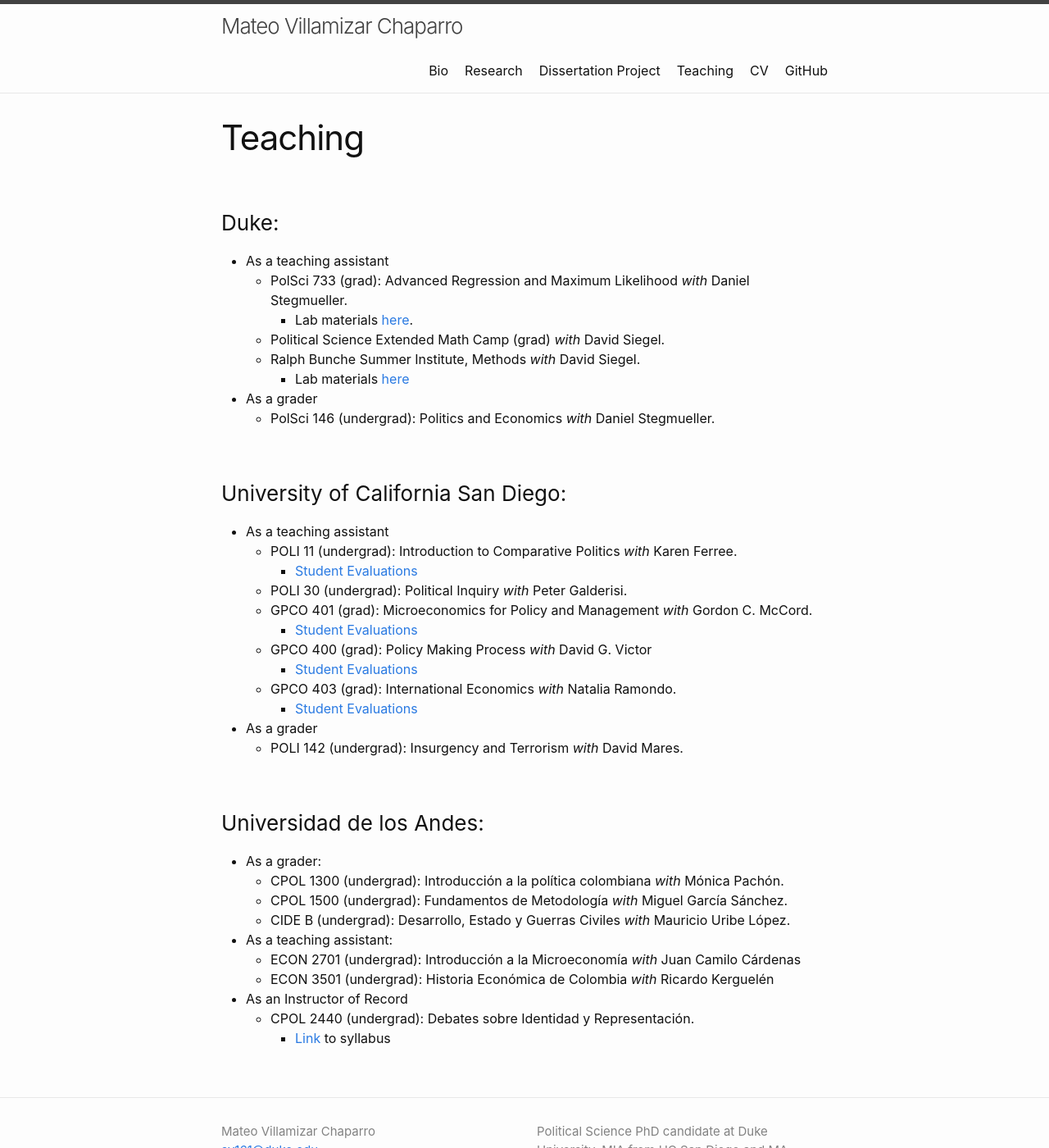
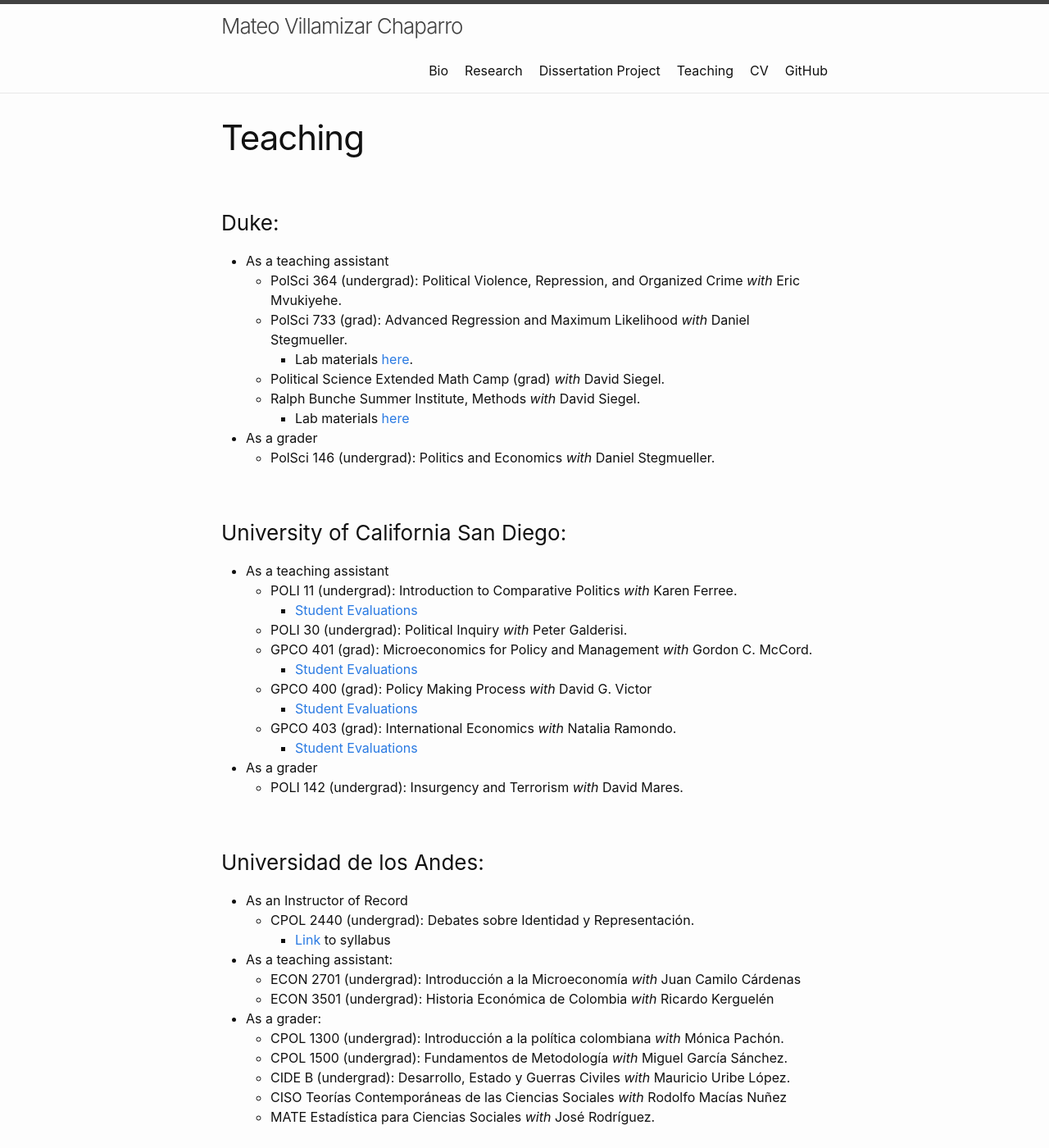
Before and after one commit to MateoVillamizarChaparro/MateoVillamizarChaparro.github.io, a Jekyll site: the page built from teaching.md, in a window 1280 px wide and 1400 px high. Shown: the whole window at 82% size. Built offline with Jekyll 4.4.1, drawn with Linux system fonts in a browser that asks for light colours; our own code applies the rules of GitHub Pages for plain Markdown files.

Commit message:
big update
Renamed skills files in config, changed the index intro para, changed the language on my diss, updated teaching

```diff
--- a/_config.yml
+++ b/_config.yml
@@ -18,7 +18,7 @@ og_image: /assets/images/VillamizarChaparro_NoPort.jpg
 header_pages:
   - bio.md
   - publications.md
-  - skills.md
+  - dissertation.md
   - teaching.md
   - cv.md
   - github.md
--- a/teaching.md
+++ b/teaching.md
@@ -5,6 +5,7 @@ title: Teaching
 
 ### Duke:
   - As a teaching assistant
+    - PolSci 364 (undergrad): Political Violence, Repression, and Organized Crime *with* Eric Mvukiyehe.
     - PolSci 733 (grad): Advanced Regression and Maximum Likelihood *with* Daniel Stegmueller.
         - Lab materials [here](https://github.com/sanmavicha/MLE_Lab).
     - Political Science Extended Math Camp (grad) *with* David Siegel.
@@ -28,13 +29,15 @@ title: Teaching
     - POLI 142 (undergrad): Insurgency and Terrorism *with* David Mares.
 
 ### Universidad de los Andes:
+  - As an Instructor of Record
+    - CPOL 2440 (undergrad): Debates sobre Identidad y Representación.
+      - [Link](https://www.dropbox.com/s/gcvriz5y927hwso/Programa%20Identidad%2C%20Representaci%C3%B3n%20y%20Congreso.pdf?dl=0) to syllabus
+  - As a teaching assistant:
+    - ECON 2701 (undergrad): Introducción a la Microeconomía *with* Juan Camilo Cárdenas
+    - ECON 3501 (undergrad): Historia Económica de Colombia *with* Ricardo Kerguelén
   - As a grader:
     - CPOL 1300 (undergrad): Introducción a la política colombiana *with* Mónica Pachón.
     - CPOL 1500 (undergrad): Fundamentos de Metodología *with* Miguel García Sánchez.
     - CIDE B (undergrad): Desarrollo, Estado y Guerras Civiles *with* Mauricio Uribe López.
-  - As a teaching assistant:
-    - ECON 2701 (undergrad): Introducción a la Microeconomía *with* Juan Camilo Cárdenas
-    - ECON 3501 (undergrad): Historia Económica de Colombia *with* Ricardo Kerguelén
-  - As an Instructor of Record
-    - CPOL 2440 (undergrad): Debates sobre Identidad y Representación.
-      - [Link](https://www.dropbox.com/s/gcvriz5y927hwso/Programa%20Identidad%2C%20Representaci%C3%B3n%20y%20Congreso.pdf?dl=0) to syllabus
+    - CISO Teorías Contemporáneas de las Ciencias Sociales *with* Rodolfo Macías Nuñez
+    - MATE Estadística para Ciencias Sociales *with* José Rodríguez.
```
Also changed, not shown: dissertation.md (added, +20 -0 lines), index.md (+4 -2 lines), skills.md (deleted, +0 -18 lines).
